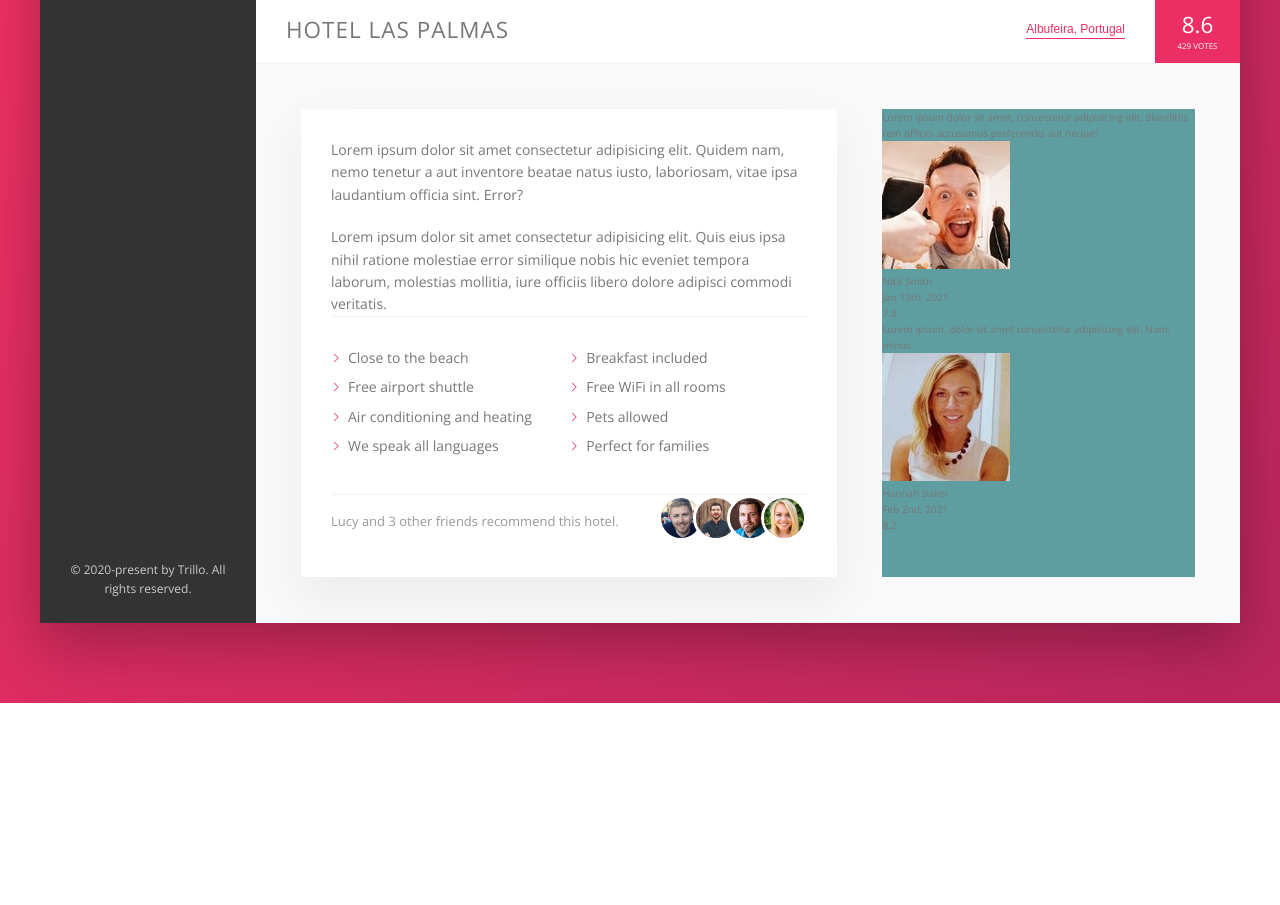
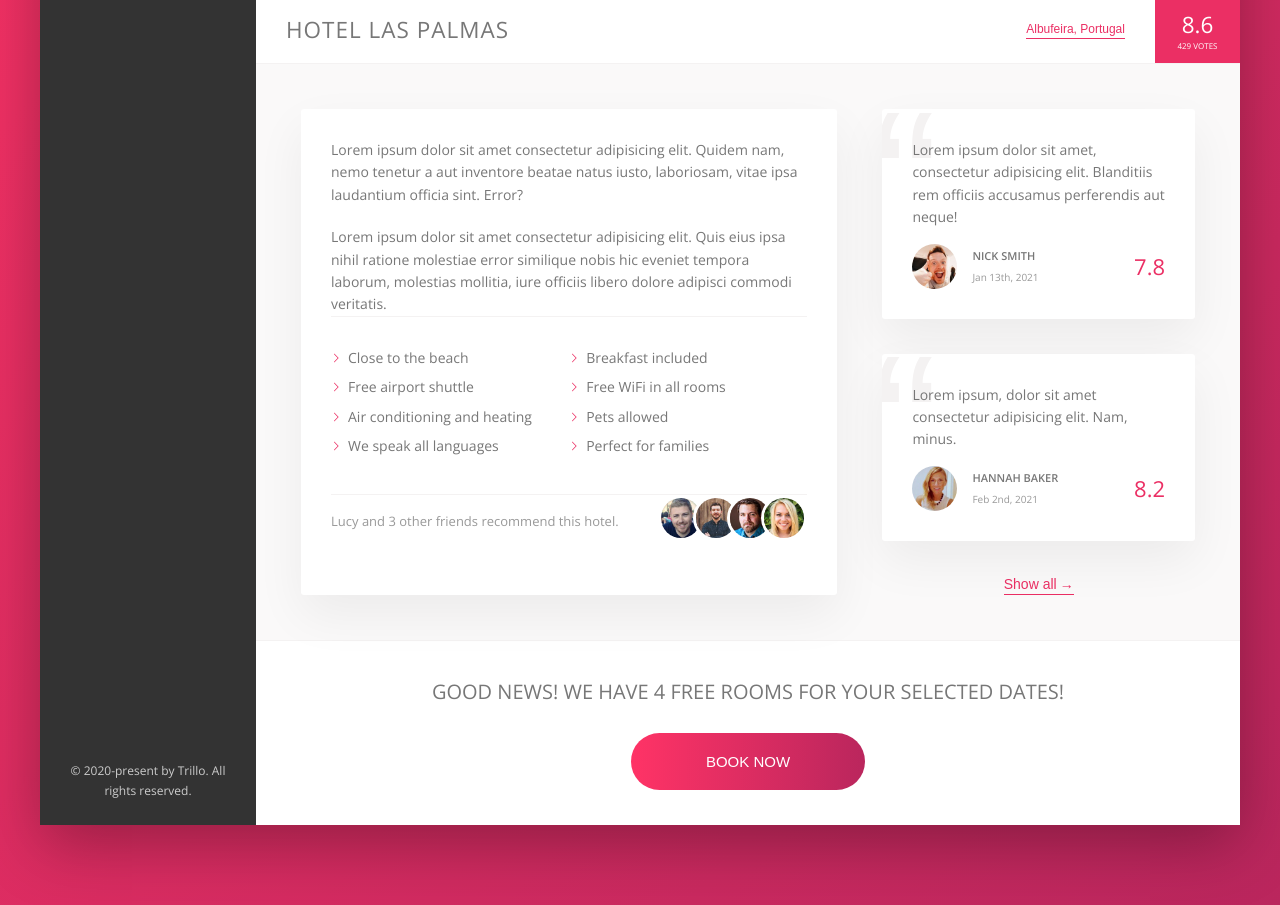
Before and after one commit to Poirei/Trillo, a website: page index.html in a window 1280 px wide. Shown: the part 538-1443 px from the top of the page. Before the commit the page ends 1241 px from the top, so only its background shows below. Drawn offline with nearby package versions, Linux system fonts and the light colour scheme.

Commit message:
added CTA section for booking.

```diff
--- a/index.html
+++ b/index.html
@@ -245,7 +245,18 @@
                   <div class="review__rating">8.2</div>
                 </figcaption>
               </figure>
+
+              <button class="btn-inline">Show all<span>&rarr;</span></button>
             </div>
+          </div>
+          <div class="cta">
+            <h2 class="cta__book-now">
+              Good news! We have 4 free rooms for your selected dates!
+            </h2>
+            <button class="btn">
+              <span class="btn__visible">Book now</span
+              ><span class="btn__invisible"> Only 4 rooms left </span>
+            </button>
           </div>
         </main>
       </div>
--- a/sass/_components.scss
+++ b/sass/_components.scss
@@ -252,8 +252,17 @@
   cursor: pointer;
   transition: all 0.2s;
 
+  & span {
+    margin-left: 3px;
+    transition: margin-left 0.25s ease;
+  }
+
   &:hover {
     color: var(--color-grey-dark-1);
+
+    span {
+      margin-left: 8px;
+    }
   }
 
   &:focus {
@@ -342,3 +351,136 @@
     }
   }
 }
+
+.review {
+  background-color: #fff;
+  box-shadow: var(--shadow-light);
+  padding: 3rem;
+  margin-bottom: 3.5rem;
+  border-radius: 3px;
+  position: relative;
+  overflow: hidden;
+
+  &__text {
+    margin-bottom: 1.5rem;
+    z-index: 10;
+    position: relative;
+  }
+
+  &__user {
+    display: flex;
+    align-items: center;
+  }
+
+  &__photo {
+    width: 4.5rem;
+    height: 4.5rem;
+    border-radius: 50%;
+    margin-right: 1.5rem;
+  }
+
+  &__user-box {
+    margin-right: auto;
+  }
+
+  &__user-name {
+    font-size: 1.1rem;
+    font-weight: 600;
+    margin-bottom: 0.4rem;
+    text-transform: uppercase;
+  }
+
+  &__user-date {
+    font-size: 1rem;
+    color: var(--color-grey-dark-3);
+  }
+
+  &__rating {
+    color: var(--color-primary);
+    font-size: 2.2rem;
+    font-weight: 300;
+  }
+
+  &::before {
+    content: "\201c";
+    font-family: sans-serif;
+    position: absolute;
+    top: -2.75rem;
+    z-index: 1;
+    left: -1rem;
+    font-size: 20rem;
+    line-height: 1;
+    color: var(--color-grey-light-2);
+    pointer-events: none;
+  }
+}
+
+.cta {
+  padding: 3.5rem 0;
+  text-align: center;
+
+  &__book-now {
+    font-size: 2rem;
+    font-weight: 300;
+    text-transform: uppercase;
+    margin-bottom: 2.5rem;
+  }
+}
+
+.btn {
+  font-size: 1.5rem;
+  font-weight: 300;
+  text-transform: uppercase;
+  border-radius: 100px;
+  border: none;
+  background-image: linear-gradient(
+    to right,
+    var(--color-primary-light),
+    var(--color-primary-dark)
+  );
+  color: #fff;
+  position: relative;
+  overflow: hidden;
+  cursor: pointer;
+
+  & > * {
+    display: inline-block;
+    height: 100%;
+    width: 100%;
+    transition: all 0.2s ease;
+  }
+
+  &__visible {
+    padding: 2rem 7.5rem;
+  }
+
+  &__invisible {
+    position: absolute;
+    padding: 2rem 0;
+
+    left: 0;
+    top: -100%;
+  }
+
+  &:hover {
+    background-image: linear-gradient(
+      to left,
+      var(--color-primary-light),
+      var(--color-primary-dark)
+    );
+    box-shadow: var(--shadow-light);
+  }
+
+  &:hover &__visible {
+    transform: translateY(100%);
+  }
+
+  &:hover &__invisible {
+    top: 0;
+  }
+
+  &:focus {
+    animation: pulsate 1s infinite ease;
+    outline: none;
+  }
+}
--- a/sass/_layout.scss
+++ b/sass/_layout.scss
@@ -36,12 +36,12 @@
 .detail {
   display: flex;
   padding: 4.5rem;
+  font-size: 1.4rem;
   border-bottom: var(--line);
   background-color: var(--color-grey-light-1);
 }
 
 .description {
-  font-size: 1.4rem;
   background-color: #fff;
   padding: 3rem;
   border-radius: 3px;
@@ -51,6 +51,8 @@
 }
 
 .user-reviews {
-  background-color: cadetblue;
   flex: 1;
+  display: flex;
+  flex-direction: column;
+  align-items: center;
 }
```
Also changed, not shown: css/style.css, 1 other file.
